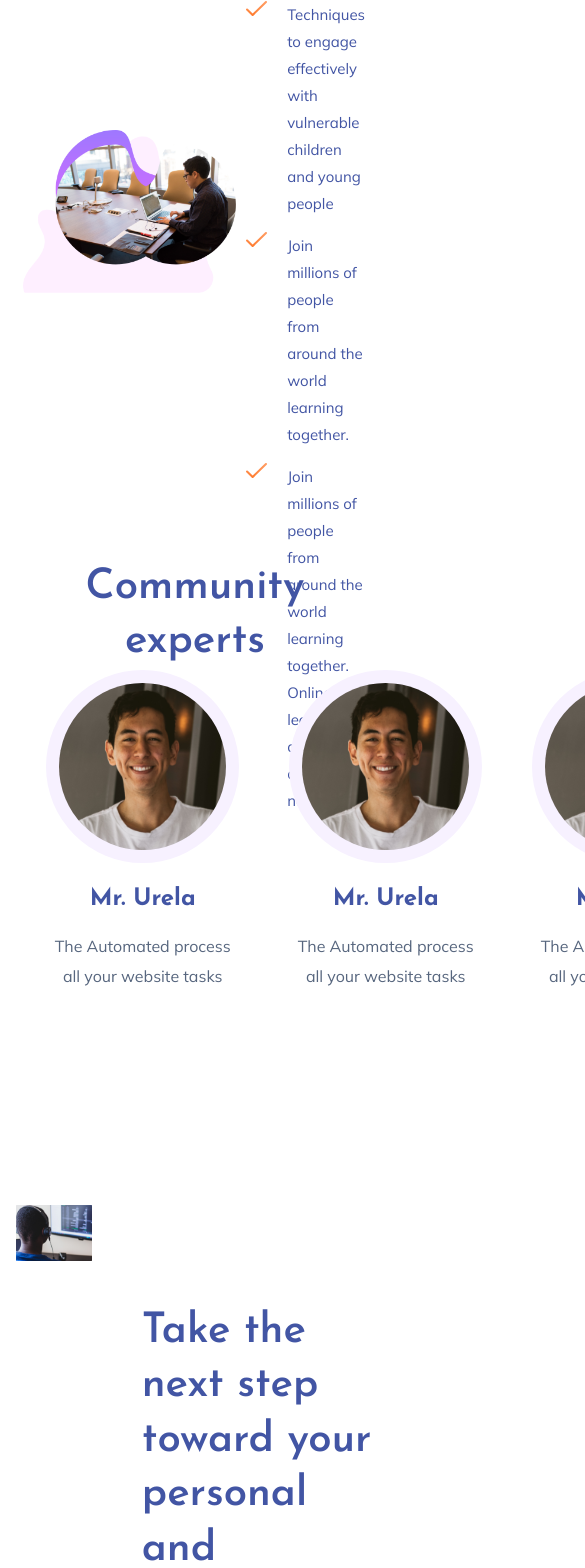
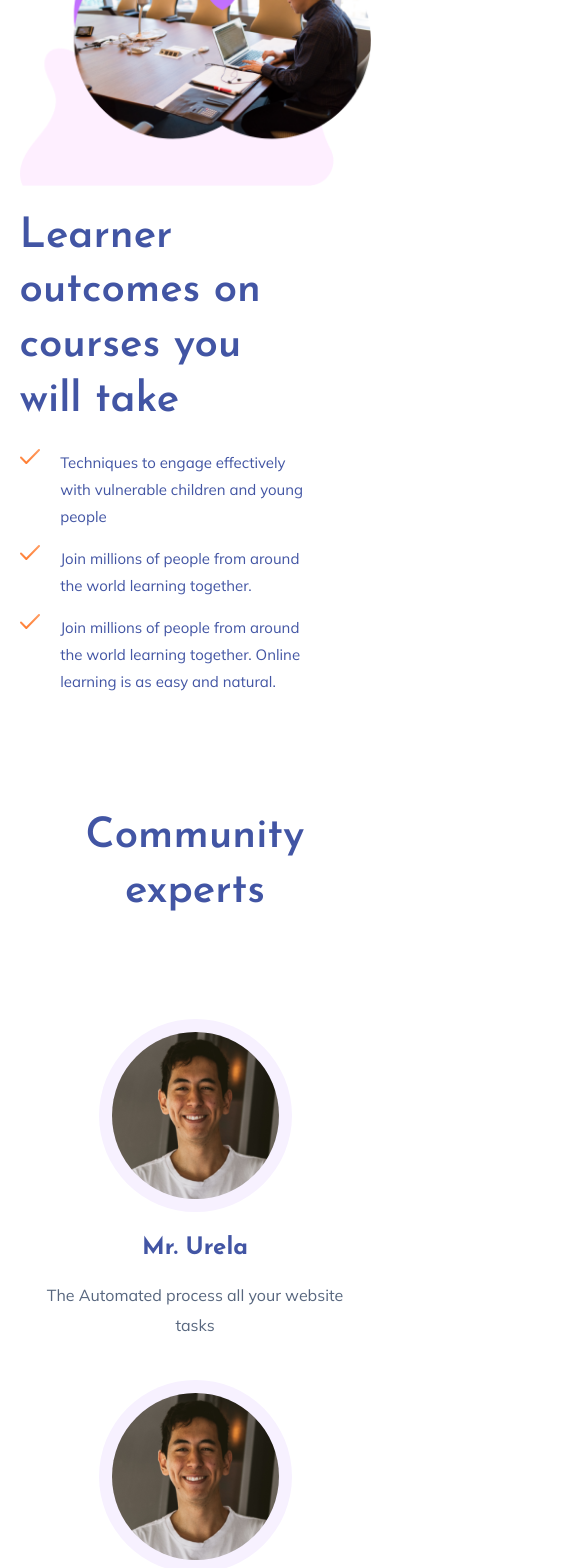
Before and after one commit to carissaayo/course-landing-page-clone, a React (Create React App) app: page / in a window 390 px wide. Shown: the part 6880-8448 px from the top of the page, 585 px wide, since content can reach past the window. Built offline with nearby package versions, Linux system fonts and the light colour scheme.

Commit message:
about to small devices styles

```diff
--- a/src/components/CTA/CTA.css
+++ b/src/components/CTA/CTA.css
@@ -1,17 +1,19 @@
 .CTA{
-    padding: 0 6%;
-    gap:10px;
+    padding: 0 5%;
+    gap:20px;
     align-content: center;
     justify-content:space-around;
     margin-bottom: 50px;
 }
-
+.CTA__img-con{
+    /* max-width: 568px; */
+}
 .CTA__img-con img{
     width:100%
 }
 
 .CTA__text-con{
-        width: 35%
+        width: 32%
 }
 
 .CTA__text-con h2{
@@ -33,3 +35,38 @@
     color: #4255A4;
 
 }
+
+@media screen and (max-width: 1300px) {
+
+.CTA__img-con {
+    max-width: 568px;
+}
+.CTA__text-con{
+        width: 40%
+}
+}
+
+
+@media screen and (max-width: 1200px) {
+ .CTA{
+  padding: 0 3%;
+ }
+
+.CTA__img-con {
+    max-width: 550px;
+}
+}
+
+@media screen and (max-width: 990px) {
+ .CTA{
+    flex-direction: column;
+    height:auto;
+    padding: 0 5%;
+    align-items: start;
+ }
+
+ .CTA__text-con{
+        width: 82%
+}
+
+}
--- a/src/components/Experts/Experts.css
+++ b/src/components/Experts/Experts.css
@@ -1,13 +1,14 @@
 .experts{
 text-align: center;
-padding: 0 8%;
-flex-wrap: wrap;
+padding: 50px 8%;
+height: auto;
 }
 
 .experts-con{
-    /* width: 90%; */
     gap:20px;
     justify-content: space-evenly;
+flex-wrap: wrap;
+
 }
 
 .experts-con h5 a{
@@ -27,3 +28,18 @@ flex-wrap: wrap;
 .single-expert > *{
     margin-bottom: 20px;
 }
+
+
+@media screen and (max-width: 990px) {
+.experts{
+height: auto;
+}
+.experts h2.section__title{
+    margin-bottom: 100px;
+}
+
+  .single-expert{
+    width:315px;
+    margin: 0 15px;
+}
+}
--- a/src/components/Footer/Footer.css
+++ b/src/components/Footer/Footer.css
@@ -67,3 +67,53 @@
     color:#C86FFF;
     margin: 0 8px;
 }
+
+
+@media screen and (max-width: 1200px) {
+    .footer{
+        height: fit-content;
+    padding: 100px 5%;
+
+        padding-bottom: 15px;
+    }
+.footer-con{
+  flex-wrap: wrap;
+  justify-content: space-between;
+}
+.footer-con >* {
+    width: 30%;
+    margin-bottom: 50px;
+}
+.footer__logo-con{
+    width: 40%;
+}
+}
+
+
+@media screen and (max-width: 768px) {
+    .footer{
+    padding: 100px 10%;
+        padding-bottom: 15px;
+    }
+
+.footer-con >* {
+    width: 40%;
+}
+.footer__logo-con{
+    width: 45%;
+}
+}
+
+@media screen and (max-width: 565px) {
+    .footer{
+    padding: 100px 4%;
+        padding-bottom: 15px;
+    }
+
+.footer-con >* {
+    width: 100%;
+}
+.footer__logo-con{
+    width: 100%;
+}
+}
--- a/src/components/Outcome/Outcome.css
+++ b/src/components/Outcome/Outcome.css
@@ -35,3 +35,68 @@
     font-weight: 500;
     background: #FF9F67;
 }
+
+@media screen and (max-width: 1200px) {
+    .outcome{
+        height: auto;
+    }
+.outcome-con{
+    flex-direction: column;
+    height: auto;
+}
+.outcome__img-con{
+    width: 90%;
+    height: 690px;
+    padding-left: 8%;
+}
+.outcome img{
+    width:100%
+}
+
+.outcome__text-con{
+    max-width: 60%;
+    padding-top: 40px;
+}
+}
+
+@media screen and (max-width: 990px) {
+    .outcome{
+        height: auto;
+    }
+.outcome-con{
+    flex-direction: column;
+    height: auto;
+}
+.outcome__img-con{
+    width: 100%;
+    height:auto;
+    padding-left: 0%;
+}
+.outcome img{
+    width:100%
+}
+
+}
+
+@media screen and (max-width: 770px) {
+    .outcome{
+        height: auto;
+    }
+.outcome-con{
+    flex-direction: column;
+    height: auto;
+}
+.outcome__img-con{
+    width: 100%;
+    height:auto;
+    padding-left: 0%;
+}
+.outcome img{
+    width:100%
+}
+.outcome__text-con{
+    max-width: 100%;
+    padding-top: 40px;
+}
+
+}
--- a/src/components/Subjects/Subjects.css
+++ b/src/components/Subjects/Subjects.css
@@ -164,11 +164,11 @@
 
 
 @media screen and (max-width: 600px) {
-
 .subjects-con {
   grid-template-columns: repeat(1, 1fr);
   padding: 40px 5%;
   gap: 20px;
+
 }
 .single_subject{
     width: 100%;
```
